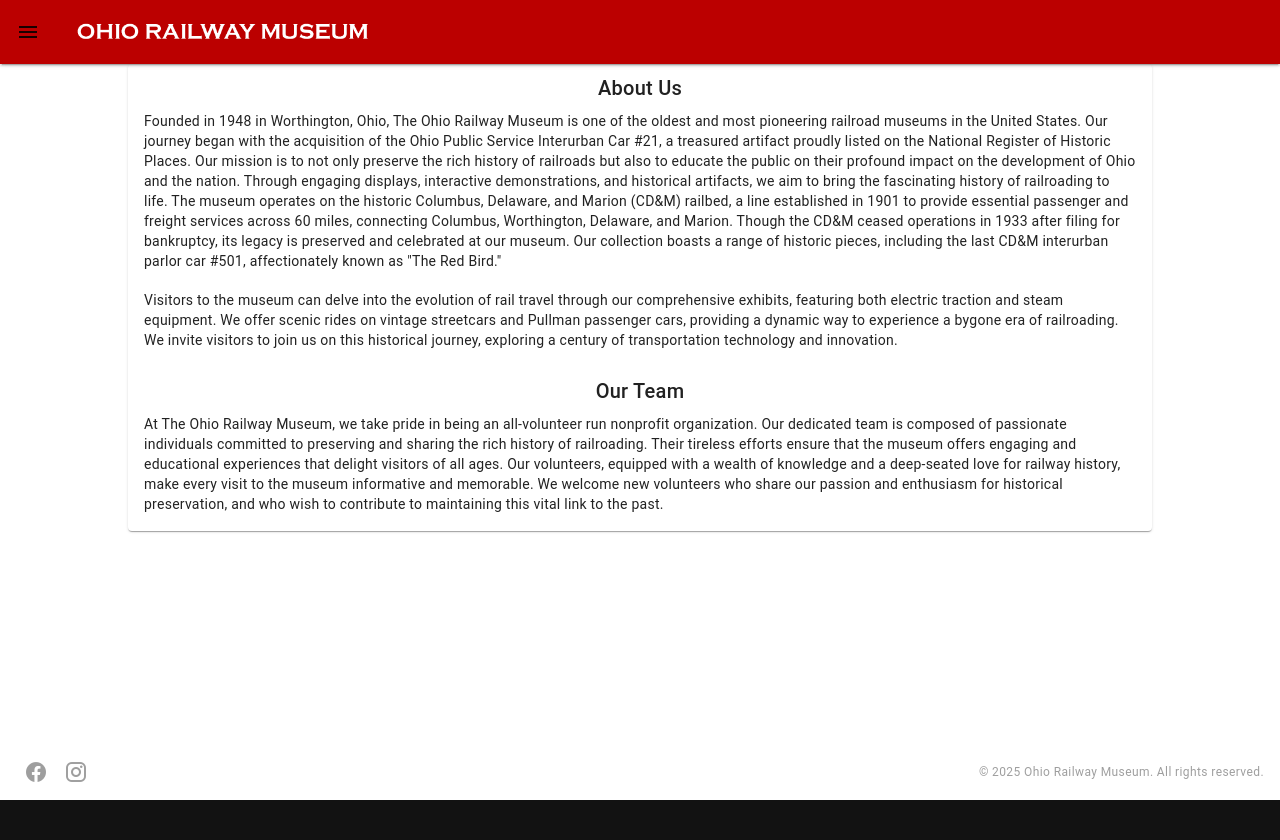
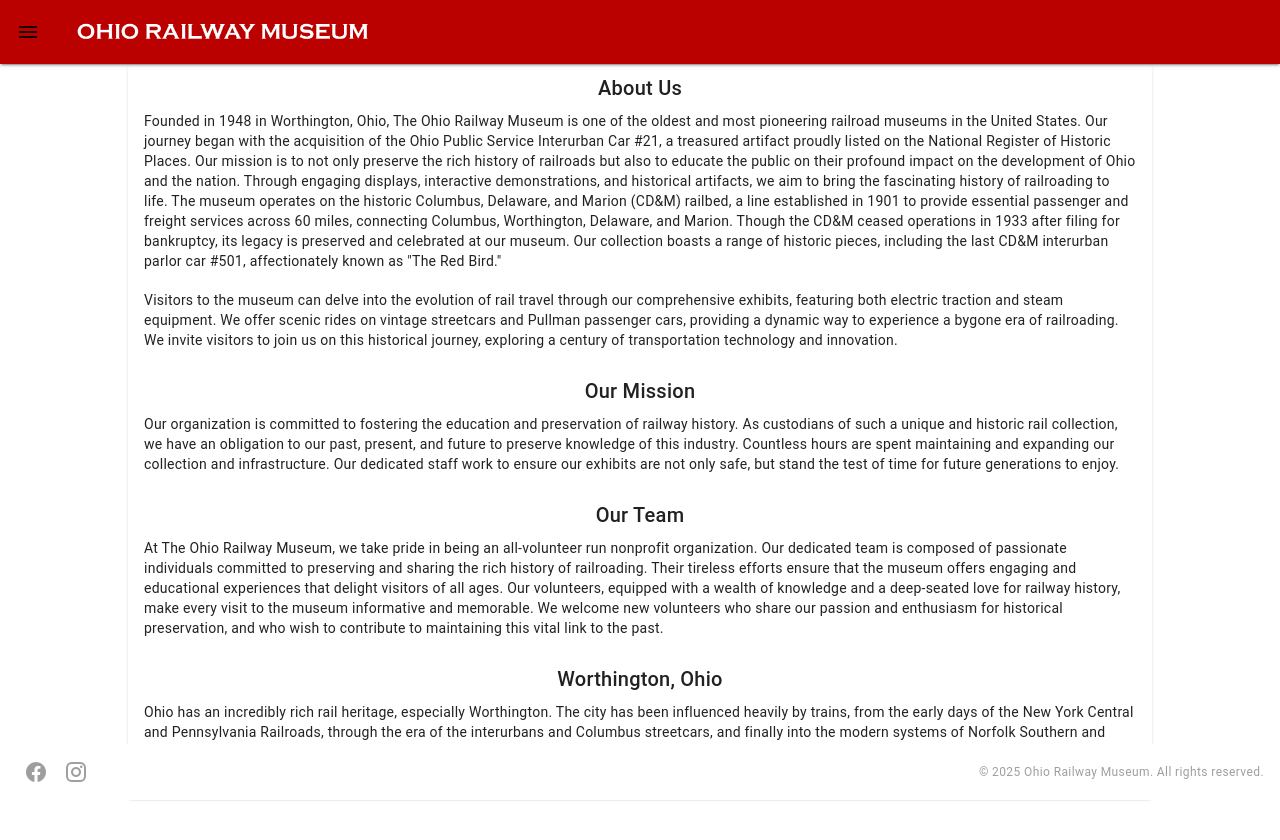
Before and after one commit to Maxfojtik/ORMFront, a Vue app in the folder ORMFront/: page /about in a window 1280 px wide. Shown: the top 840 px of the page. Before the commit the page ends 800 px from the top, so only its background shows below. Built offline with nearby package versions, Linux system fonts and the light colour scheme.

Commit message:
volunteer page, added pdf for application

```diff
--- a/ORMFront/src/pages/about.vue
+++ b/ORMFront/src/pages/about.vue
@@ -17,6 +17,13 @@
          exploring a century of transportation technology and innovation.
       </v-card-text>
 
+      <v-card-title class="header">Our Mission</v-card-title>
+      <v-card-text>
+         Our organization is committed to fostering the education and preservation of railway history. As custodians of such a unique and historic rail collection, we have
+         an obligation to our past, present, and future to preserve knowledge of this industry. Countless hours are spent maintaining and expanding our collection and infrastructure.
+         Our dedicated staff work to ensure our exhibits are not only safe, but stand the test of time for future generations to enjoy.
+      </v-card-text>
+
       <v-card-title class="header">Our Team</v-card-title>
       <v-card-text>
          At The Ohio Railway Museum, we take pride in being an all-volunteer run nonprofit organization.
@@ -24,6 +31,14 @@
          Their tireless efforts ensure that the museum offers engaging and educational experiences that delight visitors of all ages.
          Our volunteers, equipped with a wealth of knowledge and a deep-seated love for railway history, make every visit to the museum informative and memorable.
          We welcome new volunteers who share our passion and enthusiasm for historical preservation, and who wish to contribute to maintaining this vital link to the past.
+      </v-card-text>
+
+      <v-card-title class="header">Worthington, Ohio</v-card-title>
+      <v-card-text>
+         Ohio has an incredibly rich rail heritage, especially Worthington. The city has been influenced heavily by trains, from the early days of the New York Central
+         and Pennsylvania Railroads, through the era of the interurbans and Columbus streetcars, and finally into the modern systems of Norfolk Southern and CSX. The museum
+         is fortunate to own almost two miles of right-of-way on the former Columbus Delaware & Marion interurban route right in the middle of Franklin County. This allows
+         us to operate our equipment in a way that provides a fully immersive, living history experience for our visitors.
       </v-card-text>
    </v-card>
 </template>
--- a/ORMFront/src/pages/contact.vue
+++ b/ORMFront/src/pages/contact.vue
@@ -29,7 +29,6 @@
 </style>
 
 <script>
-
 export default {
     name: "Contact Us",
     components: {
--- a/ORMFront/src/pages/volunteer.vue
+++ b/ORMFront/src/pages/volunteer.vue
@@ -1,6 +1,47 @@
 <template>
-   Volunteer
+   <v-card>
+      <v-card-title class="header">Volunteer</v-card-title>
+      <v-card-subtitle class="subtitle">"Those who can, do. Those who can do more, volunteer" -Unknown </v-card-subtitle>
+      <v-card-text>
+         To say that this is a labor of love would be an understatement. Our compensation is the satisfaction of a job well done and our best effort given.
+         Volunteering offers the greatest opportunity to learn about railroading and its role in the growth of our nation, while contributing to the quality of life in the community.
+         The Ohio Railway Museum is an all volunteer organization with members filling all positions from president to track hand. We are always seeking people with skills and time to
+         help us protect, preserve and present the museum's collection to the public.
+         <br><br>
+         You can click the link below to download and print the Volunteer Application form, fill it out and either send it to
+         <a href="mailto:info@ohiorailwaymuseum.org?subject=Volunteering">our email</a> or <a href="https://maps.app.goo.gl/Yxxg3J1bWu2t4atD7" target="_blank">990 Proprietors Road Worthington, Ohio 43085</a>.
+      </v-card-text>
+      <v-card-actions>
+         <v-container>
+            <v-row>
+               <v-col>
+                  <v-btn @click="downloadPDF()">Volunteer Application</v-btn>
+               </v-col>
+            </v-row>
+         </v-container>
+      </v-card-actions>
+   </v-card>
 </template>
 
+<style>
+.header { text-align: center;}
+.subtitle {text-align: center; font-style: italic;}
+</style>
+
 <script>
+export default {
+    name: "Volunteer",
+    components: {
+
+    },
+    methods: {
+      downloadPDF() {
+         const pdfPath = '.../assets/ORM-VolunteerApplication.pdf';
+         const link = document.createElement('a');
+         link.href = pdfPath;
+         link.download = 'ORMVolunteerApplication';
+         link.click();
+      }
+    },
+  }
 </script>
```
Also changed, not shown: 1 other file (tests, documents, lock files or other folders).
